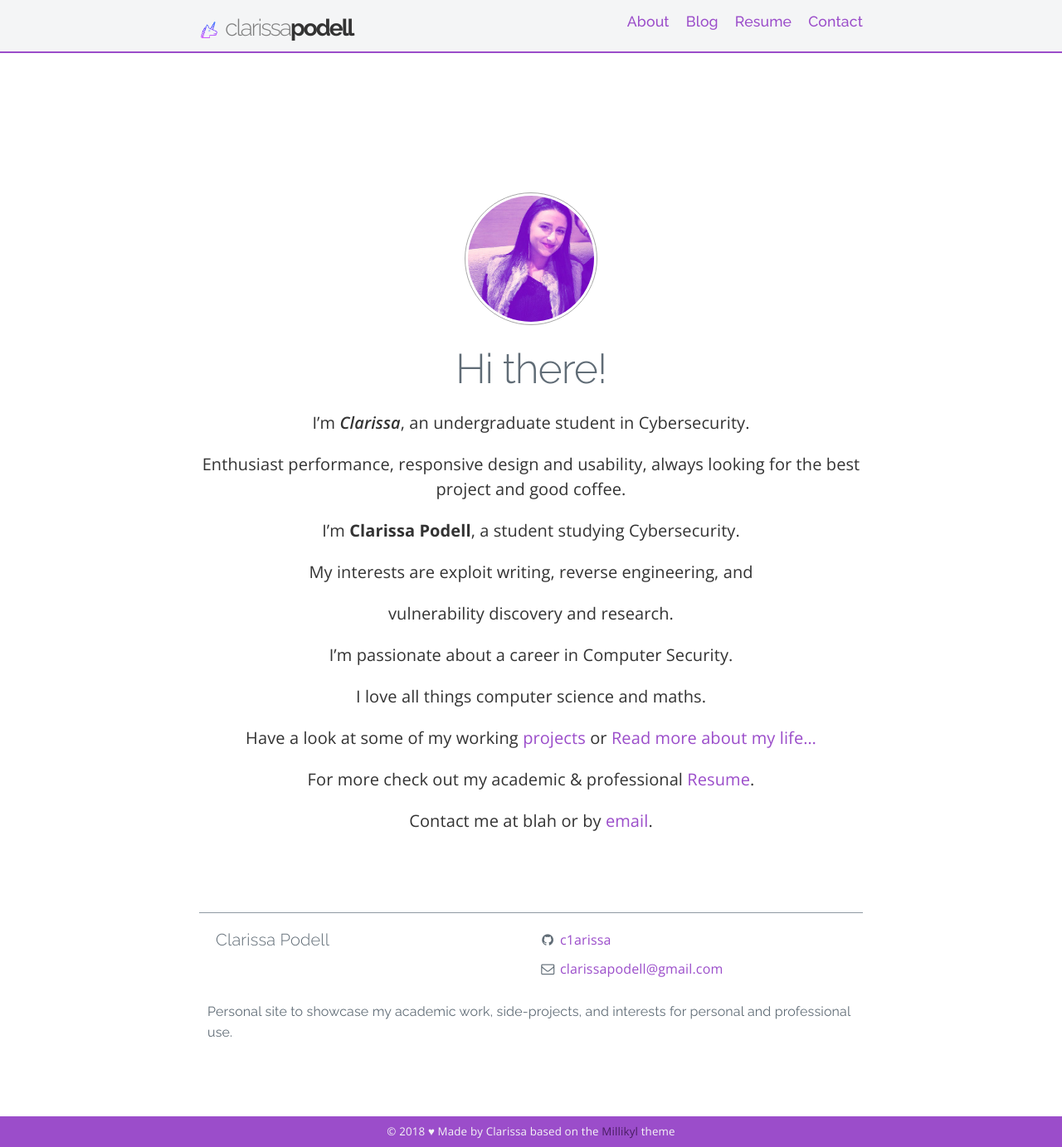
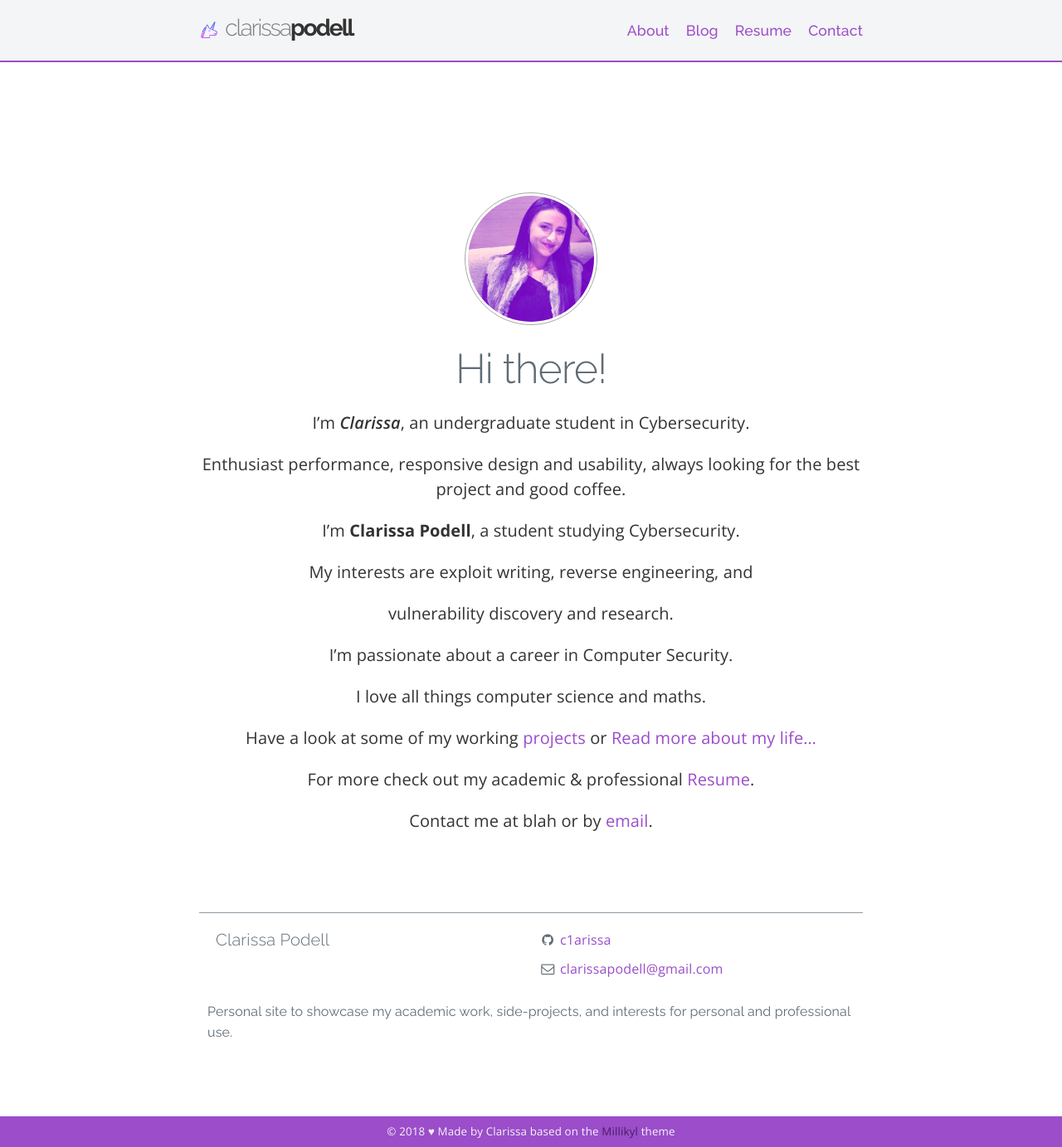
Before and after one commit to c1arissa/c1arissa.github.io, a Jekyll site: the page built from index.md, in a window 1280 px wide and 1383 px high. Shown: the whole window at 83% size. Built offline with Jekyll 4.4.1, drawn with Linux system fonts in a browser that asks for light colours; nearby versions of some CDN libraries; a style sheet for code colours, icons or effects is not loaded.

Commit message:
Update _nav.scss

```diff
--- a/_sass/_nav.scss
+++ b/_sass/_nav.scss
@@ -11,16 +11,14 @@ nav {
     list-style: none;
     margin: 0;
     padding: 0;
+    padding-top: 1.1rem;
     li {
       float: left;
       position: relative;
       a {
         //display: block;
 	display: inline;
-	padding-left: 2rem;
-	padding-top: 1.1rem;
-	//padding-left: 20px;
-        //padding: 1.375rem 18px 0.8rem;
+	padding-left: 2rem; // 20px;
 	line-height: $nav-height;
         background: $nav-background;
         color: $nav-font-color;
```
